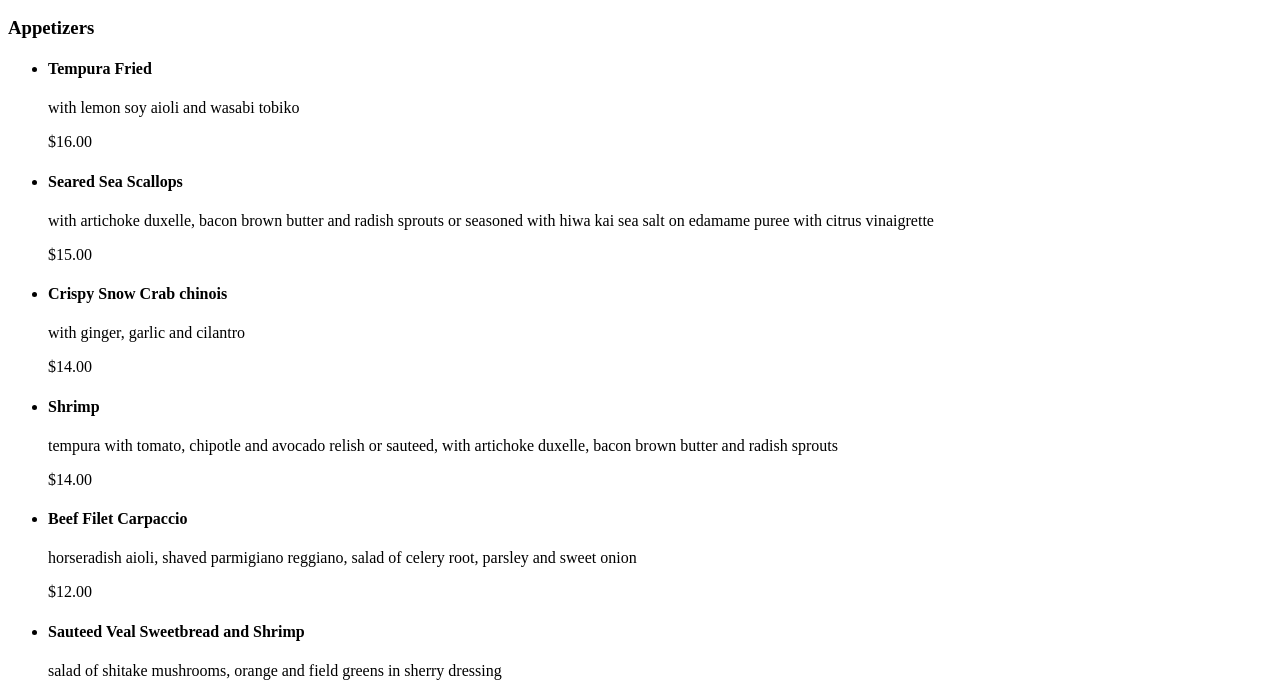
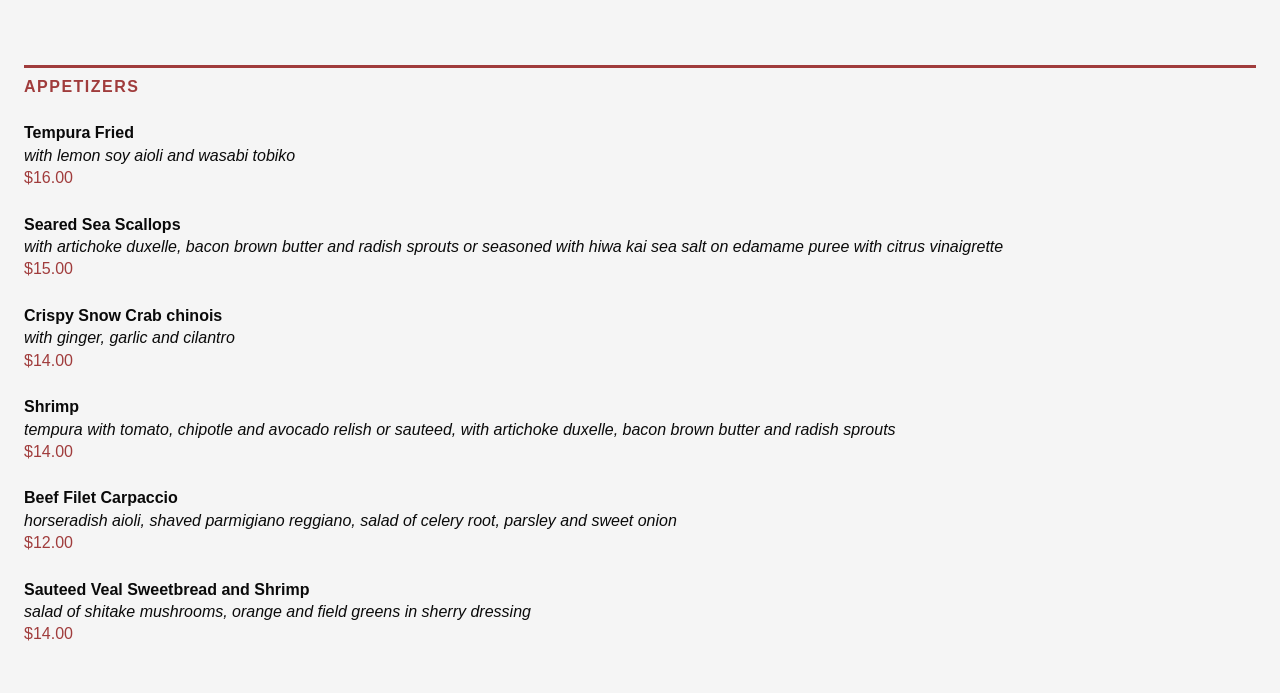
Before and after one commit to ajfleish/ajfleish.github.io, a plain HTML site: page grc338/restaurantmenucss/index.html in a window 1280 px wide. Shown: the part 110-803 px from the top of the page. Drawn offline with Linux system fonts and the light colour scheme.

Commit message:
Update index.html

```diff
--- a/grc338/restaurantmenucss/index.html
+++ b/grc338/restaurantmenucss/index.html
@@ -3,7 +3,7 @@
   <head>
 
     <meta name="viewport" content="width=device-width, initial-scale=1.0">
-    <link rel="stylesheet" type="text/css" href="style.css.html">
+    <link rel="stylesheet" type="text/css" href="stylesheet.css">
     <title>Koberl at Blue Menu</title>
 
   </head>
```
